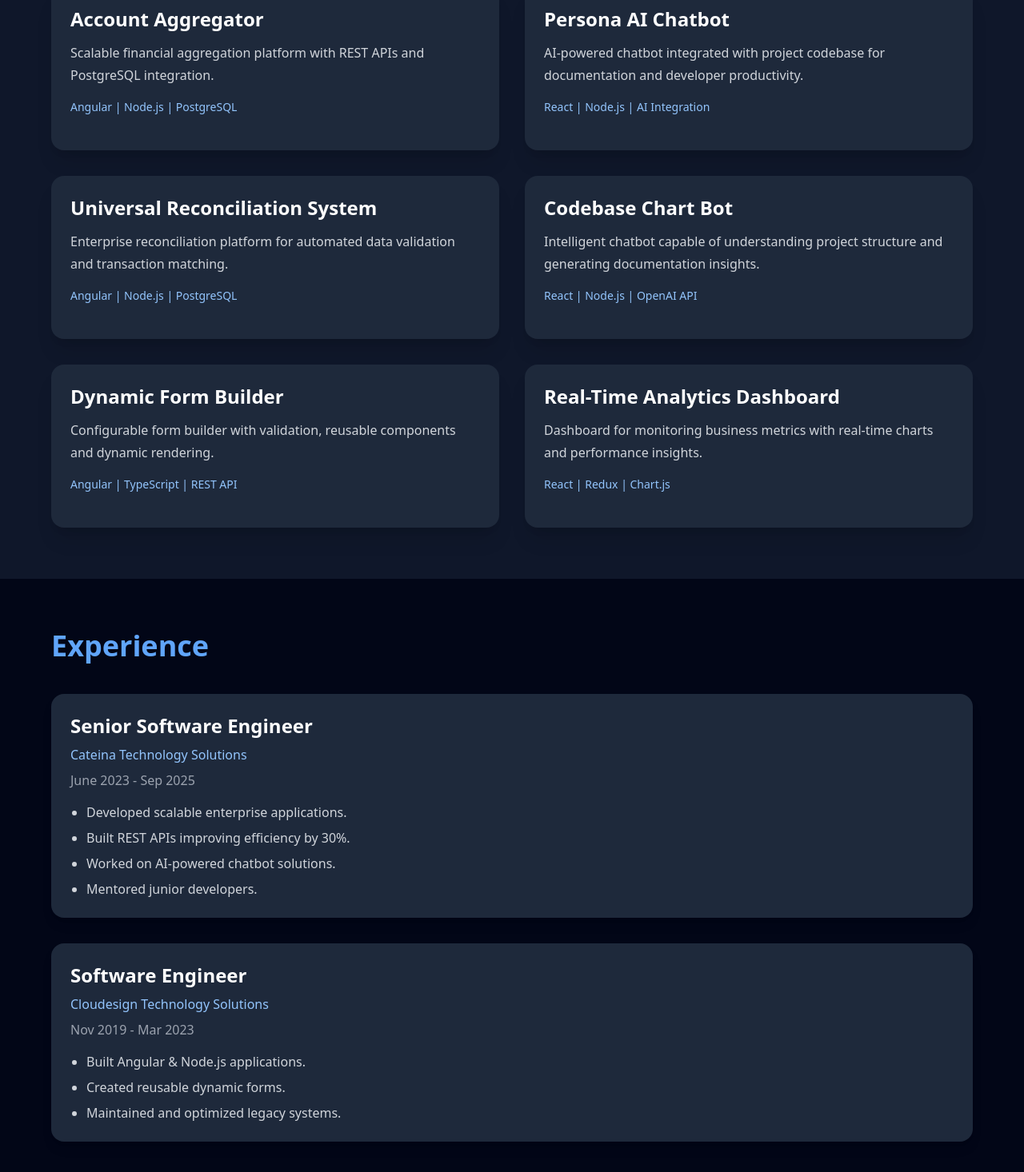
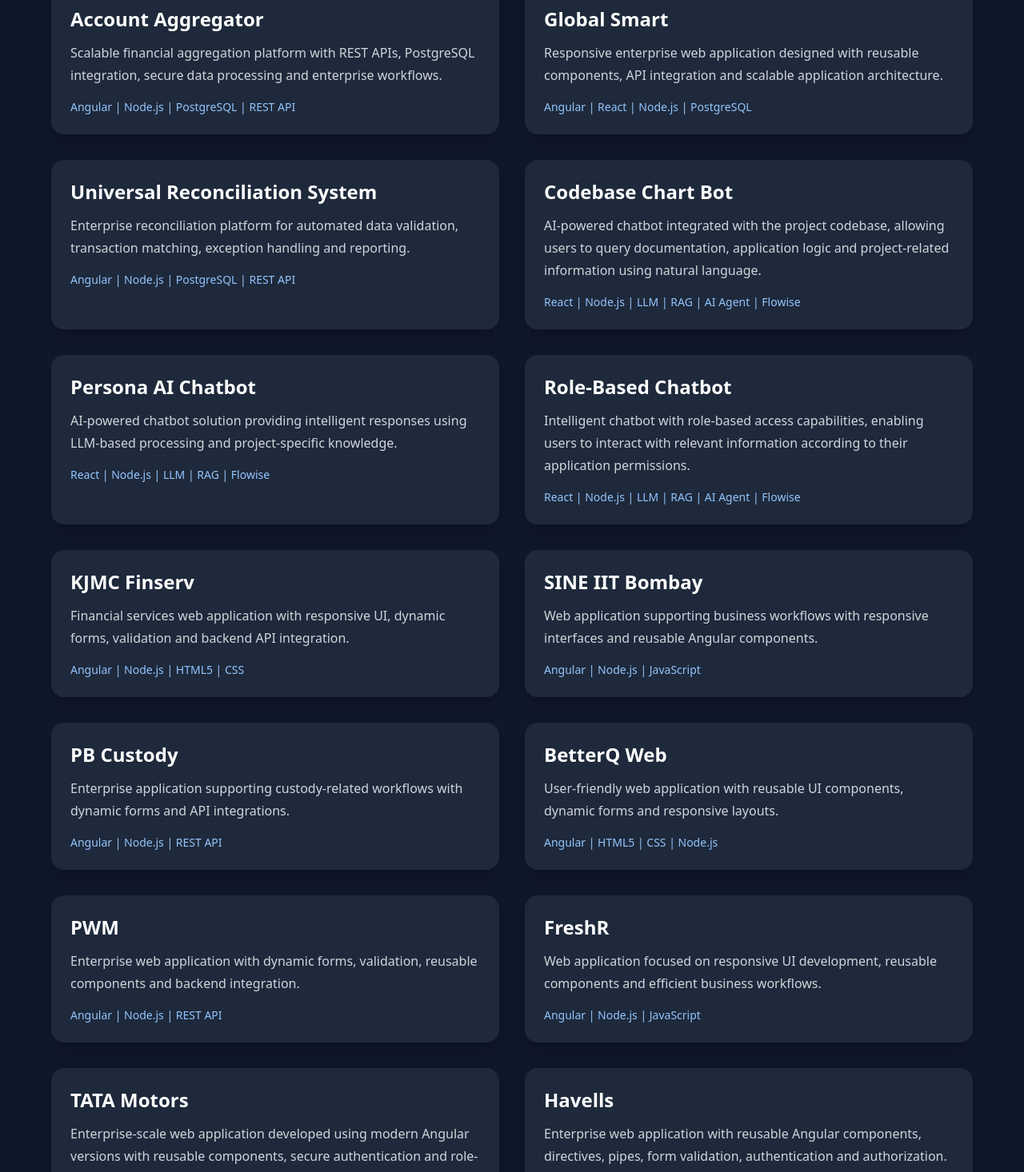
Before and after one commit to shridharsc/react-portfolio, a React (Create React App) app: page / in a window 1280 px wide. Shown: the part 1380-2846 px from the top of the page at 80% size. Built offline with nearby package versions, Linux system fonts and the light colour scheme.

Commit message:
changes in app

```diff
--- a/src/App.js
+++ b/src/App.js
@@ -161,166 +161,252 @@
 
   <div className="grid grid-cols-1 lg:grid-cols-2 gap-8">
 
-    {/* Card 1 */}
+          {/* Account Aggregator */}
           <div className="bg-slate-800 p-6 rounded-2xl shadow-xl hover:scale-105 transition duration-300">
-
             <h3 className="text-2xl font-bold mb-3">
               Account Aggregator
             </h3>
 
             <p className="text-gray-300 mb-4 leading-7">
-        Scalable financial aggregation platform with REST APIs
-        and PostgreSQL integration.
+              Scalable financial aggregation platform with REST APIs,
+              PostgreSQL integration, secure data processing and
+              enterprise workflows.
             </p>
 
-      <p className="text-blue-300 text-sm mb-5">
-        Angular | Node.js | PostgreSQL
+            <p className="text-blue-300 text-sm">
+              Angular | Node.js | PostgreSQL | REST API
             </p>
-
-      {/* <div className="flex gap-4">
-        <button className="bg-blue-500 hover:bg-blue-600 transition px-4 py-2 rounded-lg">
-          Demo
-        </button>
-
-        <button className="border border-gray-500 hover:border-blue-400 px-4 py-2 rounded-lg">
-          GitHub
-        </button>
-      </div> */}
           </div>
 
-    {/* Card 2 */}
+          {/* Global Smart */}
           <div className="bg-slate-800 p-6 rounded-2xl shadow-xl hover:scale-105 transition duration-300">
-
             <h3 className="text-2xl font-bold mb-3">
-        Persona AI Chatbot
+              Global Smart
             </h3>
 
             <p className="text-gray-300 mb-4 leading-7">
-        AI-powered chatbot integrated with project codebase for
-        documentation and developer productivity.
+              Responsive enterprise web application designed with
+              reusable components, API integration and scalable
+              application architecture.
             </p>
 
-      <p className="text-blue-300 text-sm mb-5">
-        React | Node.js | AI Integration
+            <p className="text-blue-300 text-sm">
+              Angular | React | Node.js | PostgreSQL
             </p>
-
-      {/* <div className="flex gap-4">
-        <button className="bg-blue-500 hover:bg-blue-600 transition px-4 py-2 rounded-lg">
-          Demo
-        </button>
-
-        <button className="border border-gray-500 hover:border-blue-400 px-4 py-2 rounded-lg">
-          GitHub
-        </button>
-      </div> */}
           </div>
 
-    {/* Card 3 */}
+          {/* Universal Reconciliation */}
           <div className="bg-slate-800 p-6 rounded-2xl shadow-xl hover:scale-105 transition duration-300">
-
             <h3 className="text-2xl font-bold mb-3">
               Universal Reconciliation System
             </h3>
 
             <p className="text-gray-300 mb-4 leading-7">
               Enterprise reconciliation platform for automated data
-        validation and transaction matching.
+              validation, transaction matching, exception handling
+              and reporting.
             </p>
 
-      <p className="text-blue-300 text-sm mb-5">
-        Angular | Node.js | PostgreSQL
+            <p className="text-blue-300 text-sm">
+              Angular | Node.js | PostgreSQL | REST API
             </p>
-
-      {/* <div className="flex gap-4">
-        <button className="bg-blue-500 hover:bg-blue-600 transition px-4 py-2 rounded-lg">
-          Demo
-        </button>
-
-        <button className="border border-gray-500 hover:border-blue-400 px-4 py-2 rounded-lg">
-          GitHub
-        </button>
-      </div> */}
           </div>
 
-    {/* Card 4 */}
+          {/* Codebase Chart Bot */}
           <div className="bg-slate-800 p-6 rounded-2xl shadow-xl hover:scale-105 transition duration-300">
-
             <h3 className="text-2xl font-bold mb-3">
               Codebase Chart Bot
             </h3>
 
             <p className="text-gray-300 mb-4 leading-7">
-        Intelligent chatbot capable of understanding project
-        structure and generating documentation insights.
+              AI-powered chatbot integrated with the project codebase,
+              allowing users to query documentation, application logic
+              and project-related information using natural language.
             </p>
 
-      <p className="text-blue-300 text-sm mb-5">
-        React | Node.js | OpenAI API
+            <p className="text-blue-300 text-sm">
+              React | Node.js | LLM | RAG | AI Agent | Flowise
             </p>
-
-      {/* <div className="flex gap-4">
-        <button className="bg-blue-500 hover:bg-blue-600 transition px-4 py-2 rounded-lg">
-          Demo
-        </button>
-
-        <button className="border border-gray-500 hover:border-blue-400 px-4 py-2 rounded-lg">
-          GitHub
-        </button>
-      </div> */}
           </div>
 
-    {/* Card 5 */}
+          {/* Persona AI Chatbot */}
           <div className="bg-slate-800 p-6 rounded-2xl shadow-xl hover:scale-105 transition duration-300">
-
             <h3 className="text-2xl font-bold mb-3">
-        Dynamic Form Builder
+              Persona AI Chatbot
             </h3>
 
             <p className="text-gray-300 mb-4 leading-7">
-        Configurable form builder with validation, reusable
-        components and dynamic rendering.
+              AI-powered chatbot solution providing intelligent responses
+              using LLM-based processing and project-specific knowledge.
             </p>
 
-      <p className="text-blue-300 text-sm mb-5">
-        Angular | TypeScript | REST API
+            <p className="text-blue-300 text-sm">
+              React | Node.js | LLM | RAG | Flowise
             </p>
-
-      {/* <div className="flex gap-4">
-        <button className="bg-blue-500 hover:bg-blue-600 transition px-4 py-2 rounded-lg">
-          Demo
-        </button>
-
-        <button className="border border-gray-500 hover:border-blue-400 px-4 py-2 rounded-lg">
-          GitHub
-        </button>
-      </div> */}
           </div>
 
-    {/* Card 6 */}
+          {/* Role Based Chatbot */}
           <div className="bg-slate-800 p-6 rounded-2xl shadow-xl hover:scale-105 transition duration-300">
-
             <h3 className="text-2xl font-bold mb-3">
-        Real-Time Analytics Dashboard
+              Role-Based Chatbot
             </h3>
 
             <p className="text-gray-300 mb-4 leading-7">
-        Dashboard for monitoring business metrics with
-        real-time charts and performance insights.
+              Intelligent chatbot with role-based access capabilities,
+              enabling users to interact with relevant information
+              according to their application permissions.
             </p>
 
-      <p className="text-blue-300 text-sm mb-5">
-        React | Redux | Chart.js
+            <p className="text-blue-300 text-sm">
+              React | Node.js | LLM | RAG | AI Agent | Flowise
+            </p>
+          </div>
+
+          {/* KJMC Finserv */}
+          <div className="bg-slate-800 p-6 rounded-2xl shadow-xl hover:scale-105 transition duration-300">
+            <h3 className="text-2xl font-bold mb-3">
+              KJMC Finserv
+            </h3>
+
+            <p className="text-gray-300 mb-4 leading-7">
+              Financial services web application with responsive UI,
+              dynamic forms, validation and backend API integration.
             </p>
 
-      {/* <div className="flex gap-4">
-        <button className="bg-blue-500 hover:bg-blue-600 transition px-4 py-2 rounded-lg">
-          Demo
-        </button>
+            <p className="text-blue-300 text-sm">
+              Angular | Node.js | HTML5 | CSS
+            </p>
+          </div>
 
-        <button className="border border-gray-500 hover:border-blue-400 px-4 py-2 rounded-lg">
-          GitHub
-        </button>
-      </div> */}
+          {/* SINE IIT Bombay */}
+          <div className="bg-slate-800 p-6 rounded-2xl shadow-xl hover:scale-105 transition duration-300">
+            <h3 className="text-2xl font-bold mb-3">
+              SINE IIT Bombay
+            </h3>
+
+            <p className="text-gray-300 mb-4 leading-7">
+              Web application supporting business workflows with
+              responsive interfaces and reusable Angular components.
+            </p>
+
+            <p className="text-blue-300 text-sm">
+              Angular | Node.js | JavaScript
+            </p>
+          </div>
+
+          {/* PB Custody */}
+          <div className="bg-slate-800 p-6 rounded-2xl shadow-xl hover:scale-105 transition duration-300">
+            <h3 className="text-2xl font-bold mb-3">
+              PB Custody
+            </h3>
+
+            <p className="text-gray-300 mb-4 leading-7">
+              Enterprise application supporting custody-related
+              workflows with dynamic forms and API integrations.
+            </p>
+
+            <p className="text-blue-300 text-sm">
+              Angular | Node.js | REST API
+            </p>
+          </div>
+
+          {/* BetterQ Web */}
+          <div className="bg-slate-800 p-6 rounded-2xl shadow-xl hover:scale-105 transition duration-300">
+            <h3 className="text-2xl font-bold mb-3">
+              BetterQ Web
+            </h3>
+
+            <p className="text-gray-300 mb-4 leading-7">
+              User-friendly web application with reusable UI components,
+              dynamic forms and responsive layouts.
+            </p>
+
+            <p className="text-blue-300 text-sm">
+              Angular | HTML5 | CSS | Node.js
+            </p>
+          </div>
+
+          {/* PWM */}
+          <div className="bg-slate-800 p-6 rounded-2xl shadow-xl hover:scale-105 transition duration-300">
+            <h3 className="text-2xl font-bold mb-3">
+              PWM
+            </h3>
+
+            <p className="text-gray-300 mb-4 leading-7">
+              Enterprise web application with dynamic forms,
+              validation, reusable components and backend integration.
+            </p>
+
+            <p className="text-blue-300 text-sm">
+              Angular | Node.js | REST API
+            </p>
+          </div>
+
+          {/* FreshR */}
+          <div className="bg-slate-800 p-6 rounded-2xl shadow-xl hover:scale-105 transition duration-300">
+            <h3 className="text-2xl font-bold mb-3">
+              FreshR
+            </h3>
+
+            <p className="text-gray-300 mb-4 leading-7">
+              Web application focused on responsive UI development,
+              reusable components and efficient business workflows.
+            </p>
+
+            <p className="text-blue-300 text-sm">
+              Angular | Node.js | JavaScript
+            </p>
+          </div>
+
+          {/* TATA Motors */}
+          <div className="bg-slate-800 p-6 rounded-2xl shadow-xl hover:scale-105 transition duration-300">
+            <h3 className="text-2xl font-bold mb-3">
+              TATA Motors
+            </h3>
+
+            <p className="text-gray-300 mb-4 leading-7">
+              Enterprise-scale web application developed using modern
+              Angular versions with reusable components, secure
+              authentication and role-based access control.
+            </p>
+
+            <p className="text-blue-300 text-sm">
+              Angular 14/17/19/21 | TypeScript | SCSS | Tailwind CSS
+            </p>
+          </div>
+
+          {/* Havells */}
+          <div className="bg-slate-800 p-6 rounded-2xl shadow-xl hover:scale-105 transition duration-300">
+            <h3 className="text-2xl font-bold mb-3">
+              Havells
+            </h3>
+
+            <p className="text-gray-300 mb-4 leading-7">
+              Enterprise web application with reusable Angular
+              components, directives, pipes, form validation,
+              authentication and authorization.
+            </p>
+
+            <p className="text-blue-300 text-sm">
+              Angular | TypeScript | HTML5 | SCSS | Tailwind CSS
+            </p>
+          </div>
+
+          {/* Whirlpool */}
+          <div className="bg-slate-800 p-6 rounded-2xl shadow-xl hover:scale-105 transition duration-300">
+            <h3 className="text-2xl font-bold mb-3">
+              Whirlpool
+            </h3>
+
+            <p className="text-gray-300 mb-4 leading-7">
+              Enterprise application development with modular
+              components, unit testing, secure application access
+              and Git-based development workflows.
+            </p>
+
+            <p className="text-blue-300 text-sm">
+              Angular | TypeScript | Jasmine | Karma | Git
+            </p>
           </div>
 
         </div>
```
Lines whose indentation alone changed are shown as unchanged.
